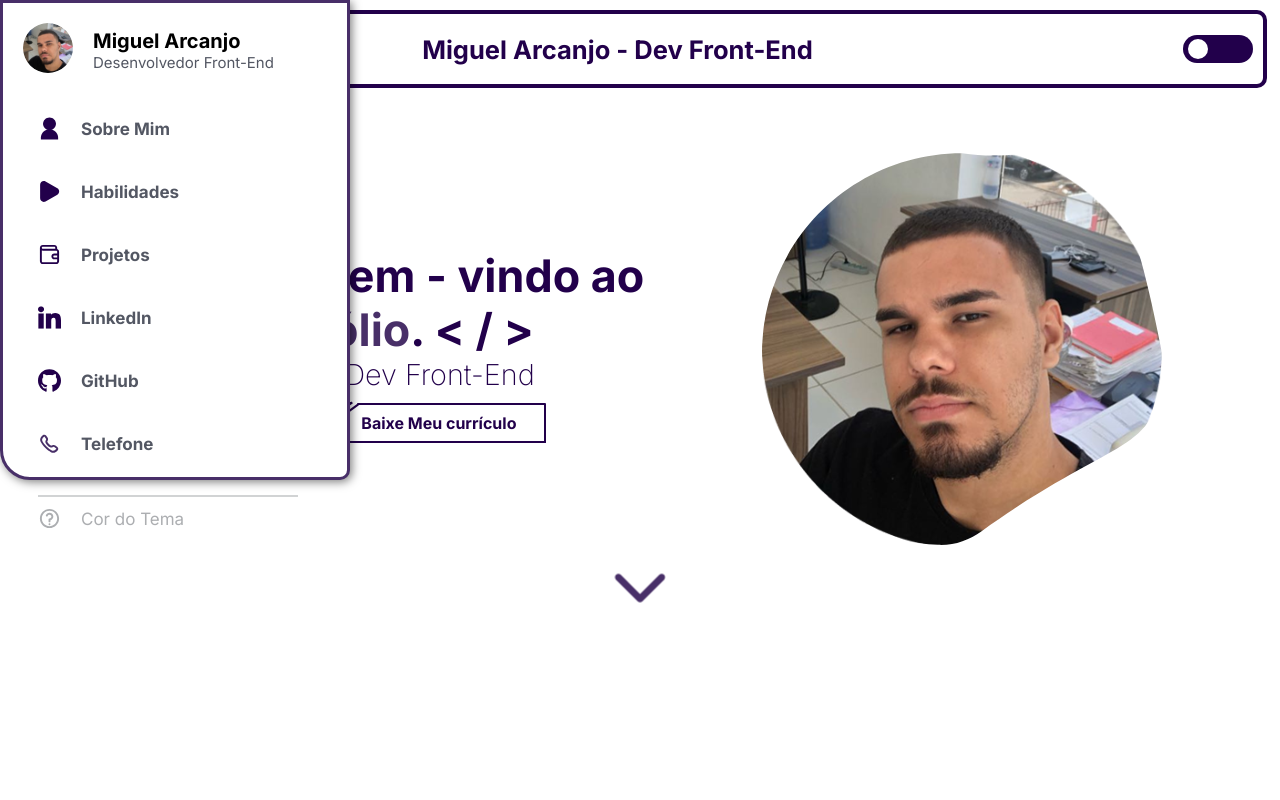
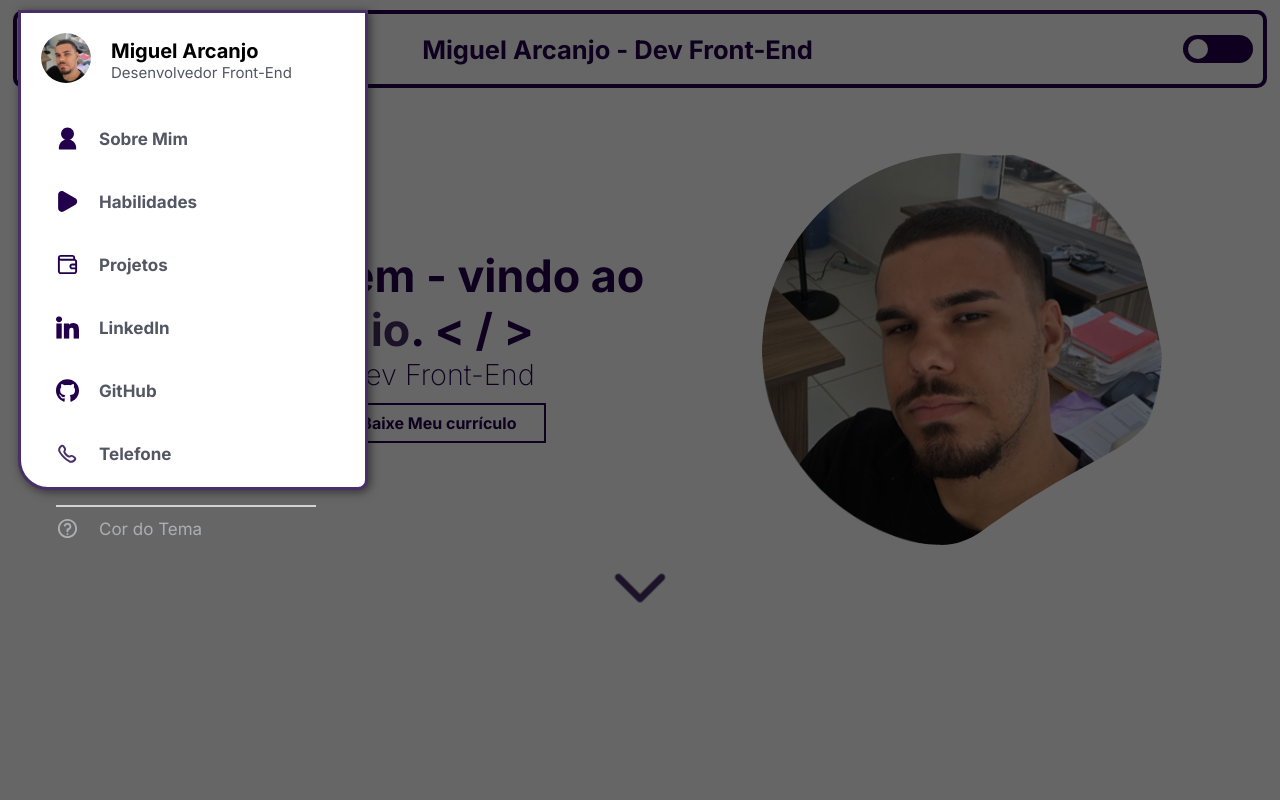
Before and after one commit to MiguellArcanjo/MeuPortfolio, a Next.js app in the folder my-portfolio/: page / in a window 1280 px wide. Both pictures are taken after a click on the element 39 px from the left and 49 px from the top of the page. Shown: the top 800 px of the page. Built offline with nearby package versions, Linux system fonts and the light colour scheme.

Commit message:
feat/finalização do menu

```diff
--- a/my-portfolio/src/components/Nav/nav.css
+++ b/my-portfolio/src/components/Nav/nav.css
@@ -59,7 +59,7 @@
     transition: .5s;
 }
 
-.dark-modestripeTop, .dark-modeStripeMidstripeMid, .dark-modeStripeBottom {
+.dark-modestripeTop, .dark-modeStripeMid, .dark-modeStripeBottom {
     background-color: #fff;
     transition: .5s;
 }
@@ -84,7 +84,7 @@
 .sideMenu {
     z-index: 5;
     position: fixed;
-    top: 0;
+    top: 10px;
     left: -100%;
     width: 350px;
     height: 60%;
@@ -96,3 +96,23 @@
     border-bottom-left-radius: 30px;
     border-bottom-right-radius: 10px;
 }
+
+.overlay {
+    position: fixed;
+    top: 0;
+    left: 0;
+    width: 100%;
+    height: 100%;
+    background-color: rgba(0, 0, 0, 0.60);
+    z-index: 4;
+    opacity: 0;
+    pointer-events: none;
+    transition: opacity 0.3s ease;
+    z-index: 5;
+}
+
+.overlay.visible {
+    opacity: 1;
+    pointer-events: all;
+    overflow: none;
+}
--- a/my-portfolio/src/components/Nav/nav.tsx
+++ b/my-portfolio/src/components/Nav/nav.tsx
@@ -4,28 +4,35 @@ import { MenuBar } from "../menuBar/menuBar";
 import "./nav.css";
 
 export function Nav() {
-    const { isDarkMode, toggleTheme} = useTheme();
+    const { isDarkMode, toggleTheme } = useTheme();
     const [isMenuOpen, setIsMenuOpen] = useState(false);
 
     const toggleMenu = () => {
         setIsMenuOpen(!isMenuOpen);
     };
 
+    const closeMenu = () => {
+        setIsMenuOpen(false);
+    };
+
     return (
+        <>
+            <div
+                className={`overlay ${isMenuOpen ? "visible" : ""}`}
+                onClick={toggleMenu}
+            ></div>
+
             <nav className={`navBar ${isDarkMode ? "dark-modeNav" : ""}`}>
-            {/* Menu Hamburguer */}
                 <div className="hamburguerMenu" onClick={toggleMenu}>
                     <span className={`stripeTop ${isDarkMode ? "dark-modestripeTop" : ""}`}></span>
                     <span className={`stripeMid ${isDarkMode ? "dark-modeStripeMid" : ""}`}></span>
                     <span className={`stripeBottom ${isDarkMode ? "dark-modeStripeBottom" : ""}`}></span>
                 </div>
 
-            {/* Título */}
                 <h1 className={`${isDarkMode ? "dark-modeTitle" : ""}`}>
                     Miguel Arcanjo - Dev Front-End
                 </h1>
 
-            {/* Botão de Alterar Tema */}
                 <div
                     className={`buttonChangeColorBg ${isDarkMode ? "dark-modeButton" : ""}`}
                     onClick={toggleTheme}
@@ -33,10 +40,10 @@ export function Nav() {
                     <div className={`ballChangeColor ${isDarkMode ? "dark-mode" : ""}`}></div>
                 </div>
 
-            {/* Menu Lateral */}
                 <div className={`sideMenu ${isMenuOpen ? "open" : ""}`}>
-                <MenuBar />
+                    <MenuBar closeMenu={closeMenu} />
                 </div>
             </nav>
-    )
+        </>
+    );
 }
--- a/my-portfolio/src/components/menuBar/menuBar.css
+++ b/my-portfolio/src/components/menuBar/menuBar.css
@@ -1,5 +1,6 @@
 .sideMenu.open {
-    left: 0;
+    left: 18px;
+    top: 10px;
 }
 
 .menuHeader {
--- a/my-portfolio/src/components/menuBar/menuBar.tsx
+++ b/my-portfolio/src/components/menuBar/menuBar.tsx
@@ -5,18 +5,24 @@ interface LineMenuProps {
     icon: string;
     nome: string;
     href?: string;
+    closeMenu: () => void;
 }
+
+interface MenuBarProps {
+    closeMenu: () => void;
+}
+
 
 const LineMenu = (props: LineMenuProps) => {
     return (
-        <a href={props.href} className="lineMenu">
+        <a href={props.href} className="lineMenu" onClick={props.closeMenu}>
             <Image src={props.icon} alt="Icones do menu" height={23} width={23}/>
             {props.nome}
         </a>
     )
 }
 
-export function MenuBar() {
+export function MenuBar({ closeMenu }: MenuBarProps) {
     return (
         <div>
             <div className="menuHeader">
@@ -29,12 +35,12 @@ export function MenuBar() {
                 </div>
             </div>
             <ul>
-                <LineMenu icon="/iconMenuSobre.svg" nome="Sobre Mim" href="#aboutMe"/>
-                <LineMenu icon="/iconMenuPlay.svg" nome="Habilidades" href="#skills"/>
-                <LineMenu icon="/iconMenuProjetos.svg" nome="Projetos" href="#projetos"/>
-                <LineMenu icon="/iconMenuLinkedin.svg" nome="LinkedIn"/>
-                <LineMenu icon="/iconMenuGithub.svg" nome="GitHub"/>
-                <LineMenu icon="/iconMenuTelefone.svg" nome="Telefone"/>
+                <LineMenu icon="/iconMenuSobre.svg" nome="Sobre Mim" href="#aboutMe" closeMenu={closeMenu}/>
+                <LineMenu icon="/iconMenuPlay.svg" nome="Habilidades" href="#skills" closeMenu={closeMenu}/>
+                <LineMenu icon="/iconMenuProjetos.svg" nome="Projetos" href="#projetos" closeMenu={closeMenu}/>
+                <LineMenu icon="/iconMenuLinkedin.svg" nome="LinkedIn" closeMenu={closeMenu}/>
+                <LineMenu icon="/iconMenuGithub.svg" nome="GitHub" closeMenu={closeMenu}/>
+                <LineMenu icon="/iconMenuTelefone.svg" nome="Telefone" closeMenu={closeMenu}/>
                 <div />
                 <div className="footerMenu">
                     <Image src={"/sobreTema.svg"} alt="Icone Sobre o tem" height={23} width={23}/>
```
Lines whose indentation alone changed are shown as unchanged.
